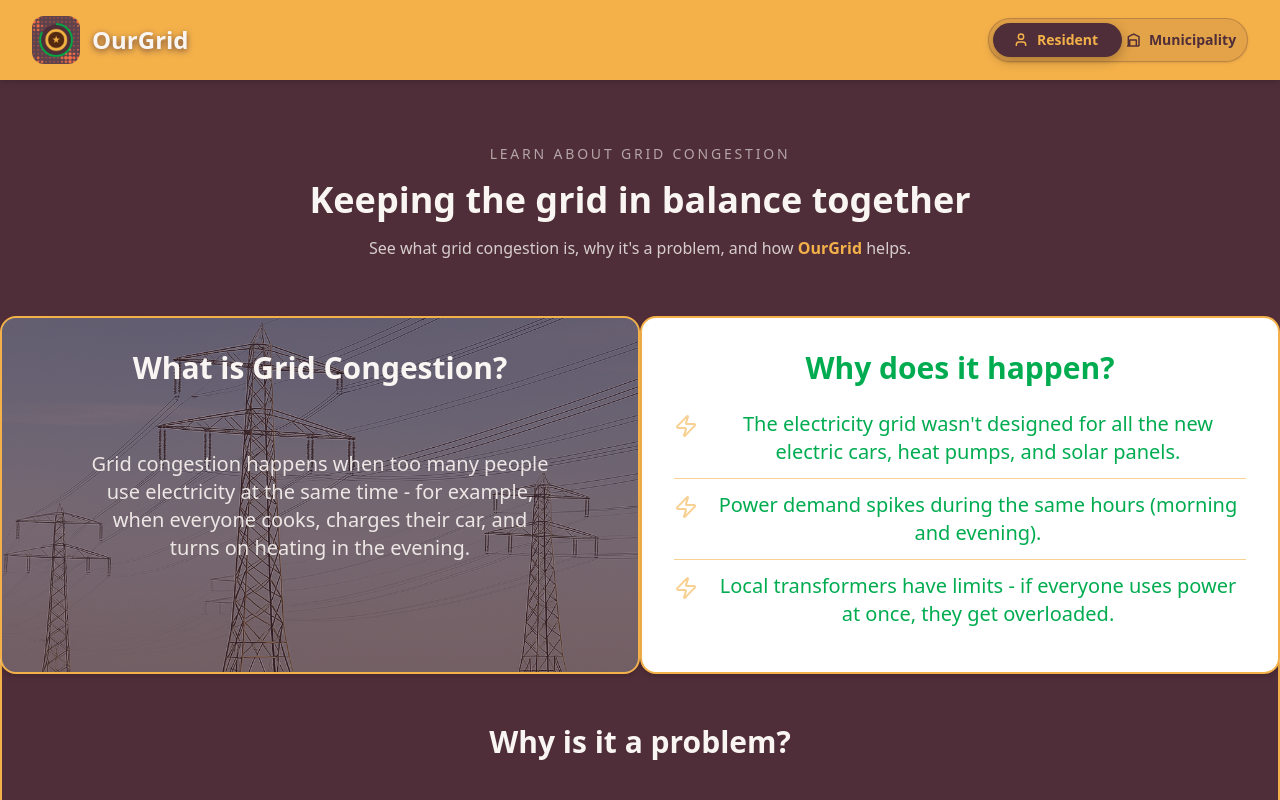
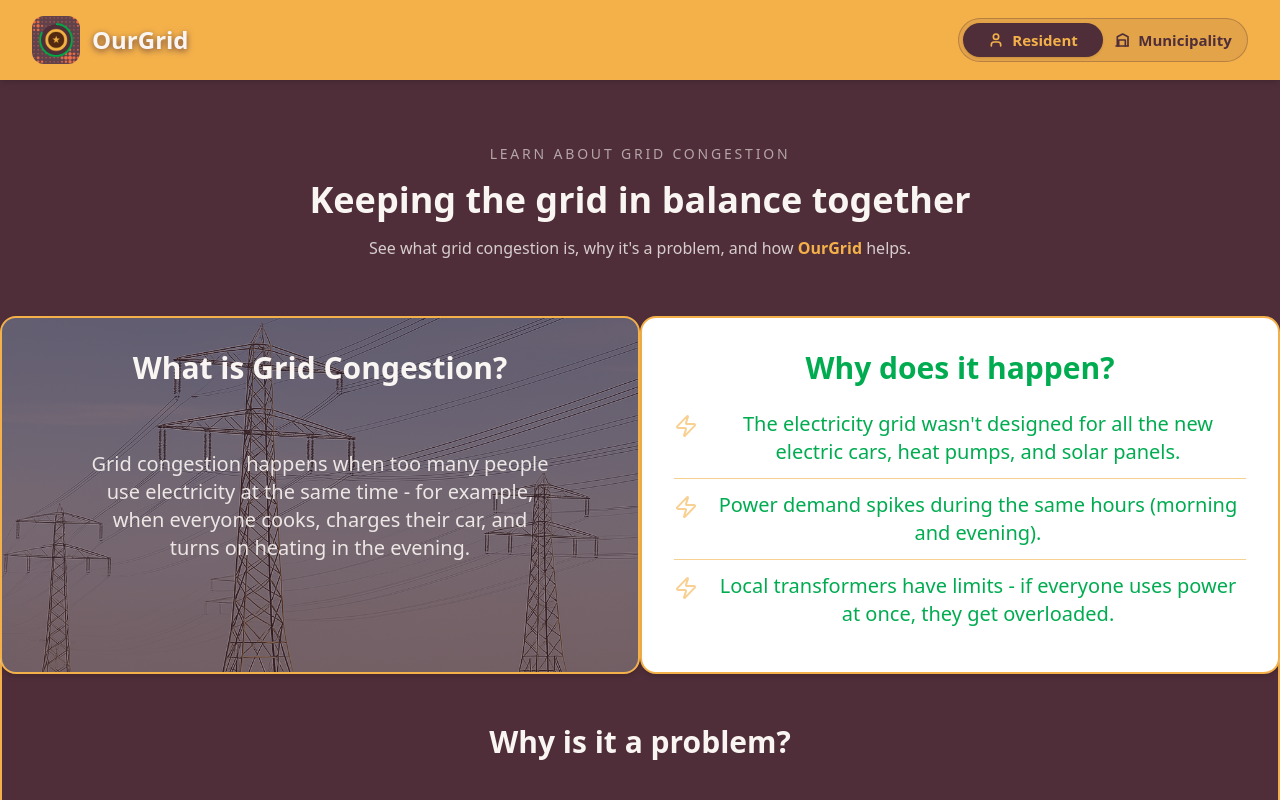
Before and after one commit to Marto8090/OurGrid_Website, a React (Vite) app in the folder client/: page /m/what-is-grid-congestion in a window 1280 px wide. Shown: the top 800 px of the page. Built offline with nearby package versions, Linux system fonts and the light colour scheme.

Commit message:
Fixed styling for the audiance choicec button

```diff
--- a/client/src/components/Header.jsx
+++ b/client/src/components/Header.jsx
@@ -34,91 +34,77 @@ export default function Header() {
   `;
 
   // --- NEW "SEGMENTED CONTROL" COMPONENT ---
+// --- NEW "SEGMENTED CONTROL" COMPONENT ---
   const AudienceSwitcher = ({ className = "" }) => {
 
     // Function to handle the switch logic
     const switchRole = (targetRole) => {
-      // If we are already on this role, do nothing
       if (audience === targetRole) return;
-
       const currentPath = location.pathname;
       let nextPath = "";
 
-      // LOGIC: SWAP PREFIX BUT KEEP PAGE
       if (currentPath === "/") {
         nextPath = targetRole === "municipality" ? "/m" : "/u";
       } else {
-        // If going to municipality, replace /u with /m
         if (targetRole === "municipality") {
           nextPath = currentPath.replace(/^\/u/, "/m");
-        }
-        // If going to user, replace /m with /u
-        else {
+        } else {
           nextPath = currentPath.replace(/^\/m/, "/u");
         }
       }
 
-      // Execute Switch
       if (setAudience) setAudience(targetRole);
       navigate(nextPath);
       setOpen(false);
     };
 
     return (
-
       <div
         className={`
-      relative flex items-center justify-between
-      bg-[#4F2E39]/10 border border-[#4F2E39]/25
-      rounded-full p-1 h-11 w-[260px]
-      shadow-sm backdrop-blur-sm
+          relative flex items-center
+          bg-[#4F2E39]/10 border border-[#4F2E39]/30
+          rounded-full p-1 h-11 w-[290px]
           ${className}
         `}
       >
-    {/* ACTIVE SLIDER */}
+        {/* SLIDING BACKGROUND (The "Active" State) */}
+        {/* We use translate-x-full to move it exactly 100% of its own width to the right */}
         <div
           className={`
-        absolute top-1 bottom-1 w-[50%]
-        bg-[#4F2E39] rounded-full
-        shadow-[0_4px_12px_rgba(0,0,0,0.25)]
-        transition-transform duration-400
-        ease-[cubic-bezier(.22,.61,.36,1)]
+            absolute top-1 bottom-1 left-1
+            w-[calc(50%-4px)]
+            bg-[#4F2E39] rounded-full shadow-sm
+            transition-transform duration-300 ease-[cubic-bezier(0.25,1,0.5,1)]
             ${isMuni ? "translate-x-full" : "translate-x-0"}
           `}
         />
 
-    {/* RESIDENT */}
+        {/* BUTTON 1: RESIDENT */}
         <button
           onClick={() => switchRole("user")}
           className={`
-        relative z-10 flex-1 h-full flex items-center justify-center gap-2
-        text-sm font-semibold
-        transition-colors duration-300
-        ${!isMuni ? "text-[#F4B14A]" : "text-[#4F2E39]"}
+            relative z-10 w-1/2 h-full flex items-center justify-center gap-2
+            text-[15px] font-bold transition-colors duration-300
+            ${!isMuni ? "text-[#F4B14A]" : "text-[#4F2E39] hover:text-[#4F2E39]/80"}
           `}
         >
-      <svg xmlns="http://www.w3.org/2000/svg" viewBox="0 0 24 24"
-        fill="none" stroke="currentColor" strokeWidth="2.2"
-        className="w-4 h-4">
+          <svg xmlns="http://www.w3.org/2000/svg" viewBox="0 0 24 24" fill="none" stroke="currentColor" strokeWidth="2.5" strokeLinecap="round" strokeLinejoin="round" className="w-4 h-4">
             <path d="M19 21v-2a4 4 0 0 0-4-4H9a4 4 0 0 0-4 4v2" />
             <circle cx="12" cy="7" r="4" />
           </svg>
           Resident
         </button>
 
-    {/* MUNICIPALITY */}
+        {/* BUTTON 2: MUNICIPALITY */}
         <button
           onClick={() => switchRole("municipality")}
           className={`
-        relative z-10 flex-1 h-full flex items-center justify-center gap-2
-        text-sm font-semibold
-        transition-colors duration-300
-        ${isMuni ? "text-[#F4B14A]" : "text-[#4F2E39]"}
+            relative z-10 w-1/2 h-full flex items-center justify-center gap-2
+            text-[15px] font-bold transition-colors duration-300
+            ${isMuni ? "text-[#F4B14A]" : "text-[#4F2E39] hover:text-[#4F2E39]/80"}
           `}
         >
-      <svg xmlns="http://www.w3.org/2000/svg" viewBox="0 0 24 24"
-        fill="none" stroke="currentColor" strokeWidth="2.2"
-        className="w-4 h-4">
+          <svg xmlns="http://www.w3.org/2000/svg" viewBox="0 0 24 24" fill="none" stroke="currentColor" strokeWidth="2.5" strokeLinecap="round" strokeLinejoin="round" className="w-4 h-4">
             <path d="M3 21h18" />
             <path d="M5 21V7l8-4 8 4v14" />
             <path d="M17 21v-8.5a.5.5 0 0 0-.5-.5h-9a.5.5 0 0 0-.5.5V21" />
@@ -126,7 +112,8 @@ export default function Header() {
           Municipality
         </button>
       </div>
-);      }
+    );
+  };
 
   return (
     <header className="sticky top-0 z-30 bg-[#F4B14A] text-[#4F2E39] shadow-md">
```
Lines whose indentation alone changed are shown as unchanged.
